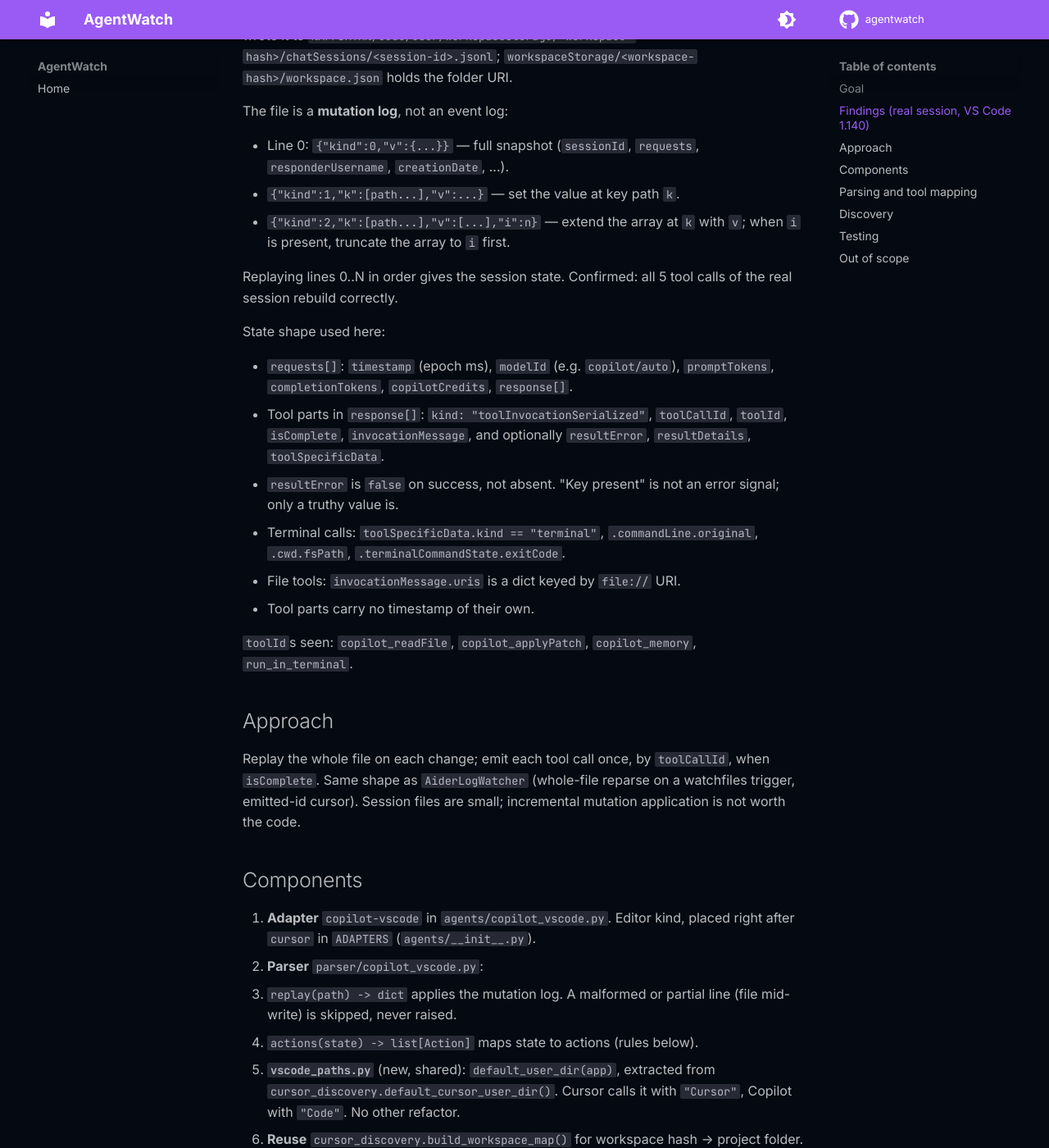
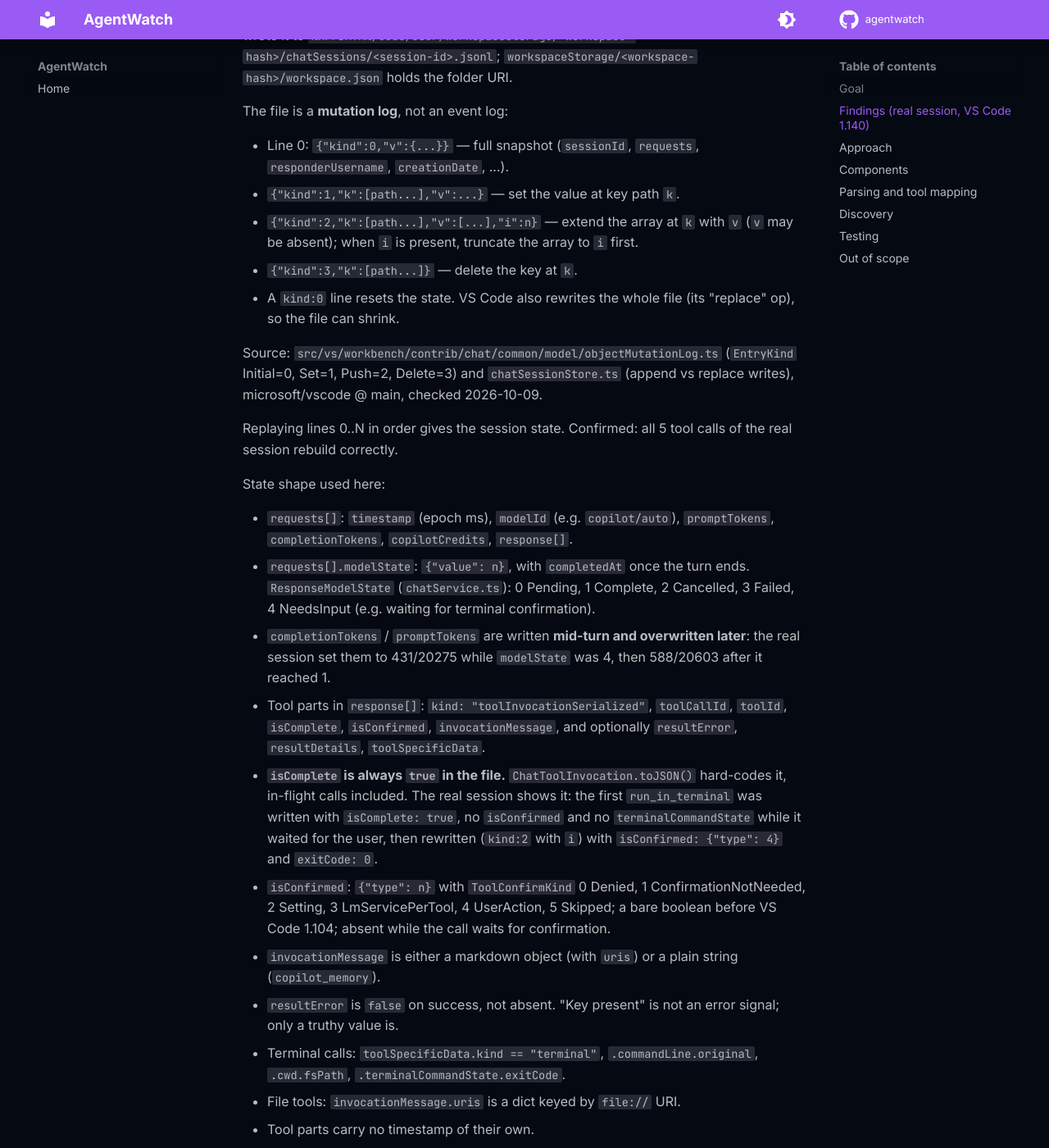
Before and after one commit to LoomLabs-Venture-Studio/agentwatch, an MkDocs documentation site: the page built from docs/superpowers/specs/2026-10-09-copilot-vscode-design.md, in a window 1280 px wide and 1400 px high, scrolled down 419 px. Shown: the whole window at 82% size. Built offline with MkDocs 1.6.1 and Material for MkDocs 9.7.7, drawn with Linux system fonts in a browser that asks for light colours; comment, search, counter and statistics services are not loaded; some of the changed text lies outside the part shown.

Commit message:
docs(spec): fix Copilot VS Code done signal and token rule [#87]
isComplete is hard-coded true in serialized tool calls, and token counts
are written mid-turn then overwritten. Gate tool calls on isConfirmed plus
result evidence and assistant_message on modelState; cover kind 3 Delete,
file rewrites, denied calls and string invocationMessage.

Co-Authored-By: Claude Opus 5.5 <noreply@anthropic.com>
Claude-Session: https://claude.ai/code/session_01MM6nu8vDf74QdhNC9iSfgD

```diff
--- a/docs/superpowers/specs/2026-10-09-copilot-vscode-design.md
+++ b/docs/superpowers/specs/2026-10-09-copilot-vscode-design.md
@@ -23,7 +23,15 @@ The file is a **mutation log**, not an event log:
   `responderUsername`, `creationDate`, ...).
 - `{"kind":1,"k":[path...],"v":...}` — set the value at key path `k`.
 - `{"kind":2,"k":[path...],"v":[...],"i":n}` — extend the array at `k` with
-  `v`; when `i` is present, truncate the array to `i` first.
+  `v` (`v` may be absent); when `i` is present, truncate the array to `i`
+  first.
+- `{"kind":3,"k":[path...]}` — delete the key at `k`.
+- A `kind:0` line resets the state. VS Code also rewrites the whole file
+  (its "replace" op), so the file can shrink.
+
+Source: `src/vs/workbench/contrib/chat/common/model/objectMutationLog.ts`
+(`EntryKind` Initial=0, Set=1, Push=2, Delete=3) and `chatSessionStore.ts`
+(append vs replace writes), microsoft/vscode @ main, checked 2026-10-09.
 
 Replaying lines 0..N in order gives the session state. Confirmed: all 5 tool
 calls of the real session rebuild correctly.
@@ -32,9 +40,28 @@ State shape used here:
 
 - `requests[]`: `timestamp` (epoch ms), `modelId` (e.g. `copilot/auto`),
   `promptTokens`, `completionTokens`, `copilotCredits`, `response[]`.
+- `requests[].modelState`: `{"value": n}`, with `completedAt` once the turn
+  ends. `ResponseModelState` (`chatService.ts`): 0 Pending, 1 Complete,
+  2 Cancelled, 3 Failed, 4 NeedsInput (e.g. waiting for terminal
+  confirmation).
+- `completionTokens` / `promptTokens` are written **mid-turn and
+  overwritten later**: the real session set them to 431/20275 while
+  `modelState` was 4, then 588/20603 after it reached 1.
 - Tool parts in `response[]`: `kind: "toolInvocationSerialized"`,
-  `toolCallId`, `toolId`, `isComplete`, `invocationMessage`, and optionally
-  `resultError`, `resultDetails`, `toolSpecificData`.
+  `toolCallId`, `toolId`, `isComplete`, `isConfirmed`, `invocationMessage`,
+  and optionally `resultError`, `resultDetails`, `toolSpecificData`.
+- **`isComplete` is always `true` in the file.** `ChatToolInvocation.toJSON()`
+  hard-codes it, in-flight calls included. The real session shows it: the
+  first `run_in_terminal` was written with `isComplete: true`, no
+  `isConfirmed` and no `terminalCommandState` while it waited for the user,
+  then rewritten (`kind:2` with `i`) with `isConfirmed: {"type": 4}` and
+  `exitCode: 0`.
+- `isConfirmed`: `{"type": n}` with `ToolConfirmKind` 0 Denied,
+  1 ConfirmationNotNeeded, 2 Setting, 3 LmServicePerTool, 4 UserAction,
+  5 Skipped; a bare boolean before VS Code 1.104; absent while the call
+  waits for confirmation.
+- `invocationMessage` is either a markdown object (with `uris`) or a plain
+  string (`copilot_memory`).
 - `resultError` is `false` on success, not absent. "Key present" is not an
   error signal; only a truthy value is.
 - Terminal calls: `toolSpecificData.kind == "terminal"`,
@@ -48,7 +75,7 @@ State shape used here:
 ## Approach
 
 Replay the whole file on each change; emit each tool call once, by
-`toolCallId`, when `isComplete`. Same shape as `AiderLogWatcher` (whole-file
+`toolCallId`, when it is final (rule below). Same shape as `AiderLogWatcher` (whole-file
 reparse on a watchfiles trigger, emitted-id cursor). Session files are small;
 incremental mutation application is not worth the code.
 
@@ -65,18 +92,21 @@ incremental mutation application is not worth the code.
    `"Cursor"`, Copilot with `"Code"`. No other refactor.
 4. **Reuse** `cursor_discovery.build_workspace_map()` for workspace hash ->
    project folder.
-5. **`CopilotVscodeWatcher`** in `parser/watcher.py`: watchfiles trigger ->
+5. **`CopilotVscodeWatcher`** in `parser/watcher.py`: watchfiles trigger
+   (`added` or `modified` on the file, since VS Code may rewrite it) ->
    full replay -> emit actions not yet emitted (set of emitted keys).
-6. **`sniff_jsonl_format()`** (`agents/base.py`) returns `copilot-vscode`
-   when line 0 is `{"kind":0,"v":{...}}` and `v` has `sessionId` and
-   `requests`, so the Claude Code adapter's `claims()` rejects the file.
+6. **`detect_log_format()`** (`parser/logs.py`, used by
+   `sniff_jsonl_format()`) returns `copilot_vscode` for an entry
+   `{"kind":0,"v":{...}}` whose `v` has `sessionId` and `requests`. The
+   Claude Code adapter's `claims()` excludes `copilot_vscode`; the new
+   adapter claims `.jsonl` files that sniff as `copilot_vscode`.
 
 ## Parsing and tool mapping
 
 | `toolId` | `ToolType` | fields |
 |---|---|---|
 | `run_in_terminal` | `BASH` | `command` = `toolSpecificData.commandLine.original` |
-| `copilot_readFile` | `READ` | `file_path` = first key of `invocationMessage.uris`, as a filesystem path |
+| `copilot_readFile` | `READ` | `file_path` = first key of `invocationMessage.uris`, as a filesystem path (none when `invocationMessage` is a string) |
 | `copilot_applyPatch` | `EDIT` | `file_path` as above |
 | anything else (e.g. `copilot_memory`) | `UNKNOWN` | `tool_name` = `toolId` |
 
@@ -85,21 +115,37 @@ real session shows them.
 
 **Success:**
 
-- If `toolSpecificData.terminalCommandState.exitCode` exists: success iff
+- `isConfirmed` type 0 (Denied) or `false`: failure, `error_message =
+  "denied"`. Type 5 (Skipped): failure, `"skipped"`.
+- Else if `toolSpecificData.terminalCommandState.exitCode` exists: success iff
   `exitCode == 0`; otherwise `error_message = "exit code N"`.
 - Else failure iff `resultError` is truthy or `resultDetails.isError` is
   `true`; `error_message = resultError` when it is a string.
 
 **Emit rules:**
 
-- A tool call is emitted once (key `toolCallId`), only when `isComplete`.
-  Tool actions stream live while the turn runs.
+- A tool call is emitted once (key `toolCallId`), only when final:
+  `isConfirmed` is present, and one of
+  - it was denied or skipped (type 0 or 5, or `false`);
+  - a result is recorded: `terminalCommandState.exitCode`, a truthy
+    `resultError`, or `resultDetails`;
+  - a later `thinking` or markdown part (no `kind`, or `markdownContent`)
+    follows it in the same response: the model only writes again after the
+    round's tool results are back;
+  - its request is finished (`modelState.value` in 1, 2, 3).
+
+  `isComplete` is not used (always `true`). Most tool actions still stream
+  while the turn runs; a call followed only by more tool calls waits for
+  the next model output or the turn end.
 - Each request emits one `assistant_message` action (key `requestId`) once
-  `completionTokens` is present: `tokens_in = promptTokens`, `tokens_out = completionTokens`.
+  the request is finished (`modelState.value` in 1, 2, 3), not when
+  `completionTokens` first appears (it is overwritten mid-turn):
+  `tokens_in = promptTokens`, `tokens_out = completionTokens`.
   `assistant_message` is in `NON_TOOL_ROLE_LABELS`, so `LoopDetector`
   ignores it (Cursor precedent). This keeps tokens off already-emitted tool
   actions.
-- `timestamp` = the owning request's `timestamp`.
+- `timestamp` = the owning request's `timestamp`. Terminal calls:
+  `duration_ms = terminalCommandState.duration` when present.
 - `unpriced = True`, `cost_usd = 0`: `copilotCredits` are not dollars, and
   `modelId` may be `copilot/auto`.
 
@@ -129,17 +175,23 @@ route it.
 ## Testing
 
 - **Fixture** `tests/fixtures/copilot_vscode/session.jsonl`: scrubbed copy
-  of the real session. User path replaced (`C:\Users\<user>` ->
-  `C:\Users\dev`), large `result.metadata.renderedUserMessage` text trimmed,
+  of the real session. User name and GitHub login replaced with `dev`
+  everywhere (paths, URIs), large `result.metadata.renderedUserMessage` text trimmed,
   mutation structure unchanged so it still replays.
 - **Unit tests** in `tests/test_copilot_vscode.py`:
-  - replay: `kind:1`, `kind:2` with and without `i`;
+  - replay: `kind:1`, `kind:2` with and without `i`, `kind:3`, a later
+    `kind:0` resetting state;
   - mapping table;
   - `resultError: false` -> success; `exitCode: 1` -> failure,
-    `"exit code 1"`;
+    `"exit code 1"`; denied -> failure;
+  - a terminal call without `isConfirmed` (waiting for the user) is not
+    emitted; once rewritten with `exitCode` it is emitted once, with the
+    real result (the real session's lines 9 and 12);
+  - fixture has no `Zaid` / `zaid-akroush` left;
   - emit-once: append lines, replay again, no duplicates;
   - partial last line skipped;
-  - `assistant_message` withheld until `completionTokens` exists;
+  - `assistant_message` withheld until the request is finished, then
+    carries the final tokens (588/20603 in the fixture, not 431/20275);
   - Claude Code adapter does not claim the file;
   - discovery against a temp user dir (`require_running=False`): recency
     cutoff, unresolved workspace, empty session.
@@ -150,7 +202,8 @@ route it.
 
 ## Out of scope
 
-VS Code Insiders / VSCodium user dirs (`default_user_dir(app)` makes them a
+Flat `.json` session files (VS Code before 1.109, or
+`chat.useLogSessionStorage: false`), VS Code Insiders / VSCodium user dirs (`default_user_dir(app)` makes them a
 one-line addition), archived chats, remote/WSL windows, edit tools not yet
 seen live (`replaceString`, `createFile`, ...), Copilot credit reporting,
 Cline (own spec).
```
Also changed, not shown: other parts of docs/superpowers/specs/2026-10-09-copilot-vscode-design.md (+1 -1 lines).
